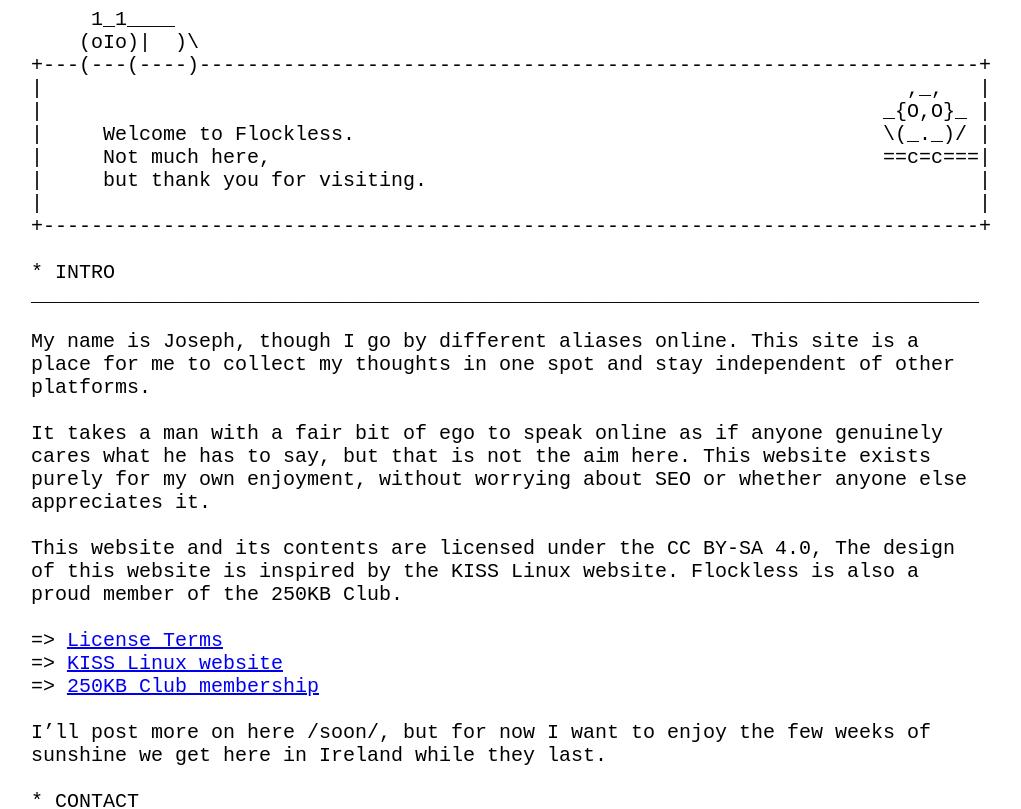
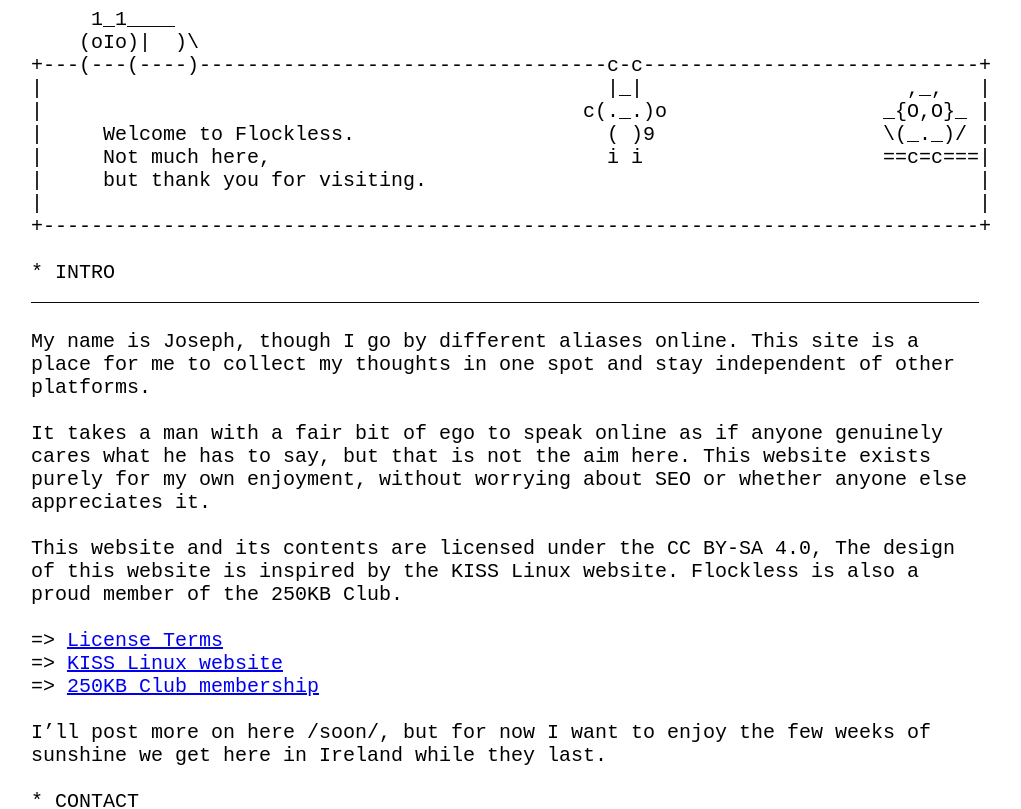
Before and after one commit to cumdroplet/cumdroplet.github.io, a plain HTML site: page index.html in a window 1280 px wide. Shown: the top 809 px of the page, without its empty margins (129-1150 px from the left). Drawn offline with Linux system fonts and the light colour scheme.

Commit message:
added ascii monkey

```diff
--- a/index.html
+++ b/index.html
@@ -13,11 +13,11 @@
 <pre>
      1_1____
     (oIo)|  )\
-+---(---(----)-----------------------------------------------------------------+
-|                                                                        ,_,   |
-|                                                                      _{O,O}_ |
-|     Welcome to Flockless.                                            \(_._)/ |
-|     Not much here,                                                   ==c=c===|
++---(---(----)----------------------------------c-c----------------------------+
+|                                               |_|                      ,_,   |
+|                                             c(._.)o                  _{O,O}_ |
+|     Welcome to Flockless.                     ( )9                   \(_._)/ |
+|     Not much here,                            i i                    ==c=c===|
 |     but thank you for visiting.                                              |
 |                                                                              |
 +------------------------------------------------------------------------------+
```
